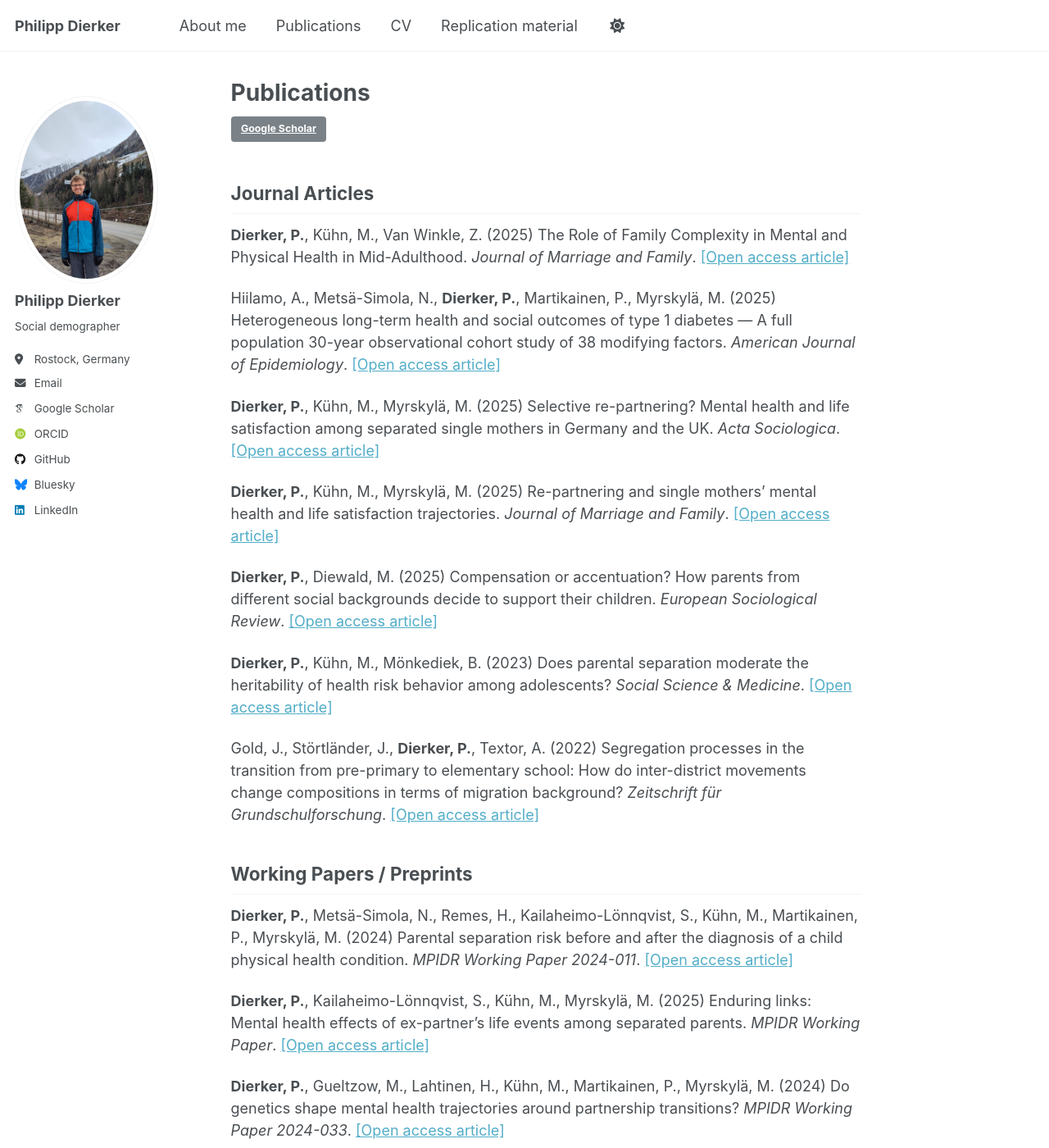
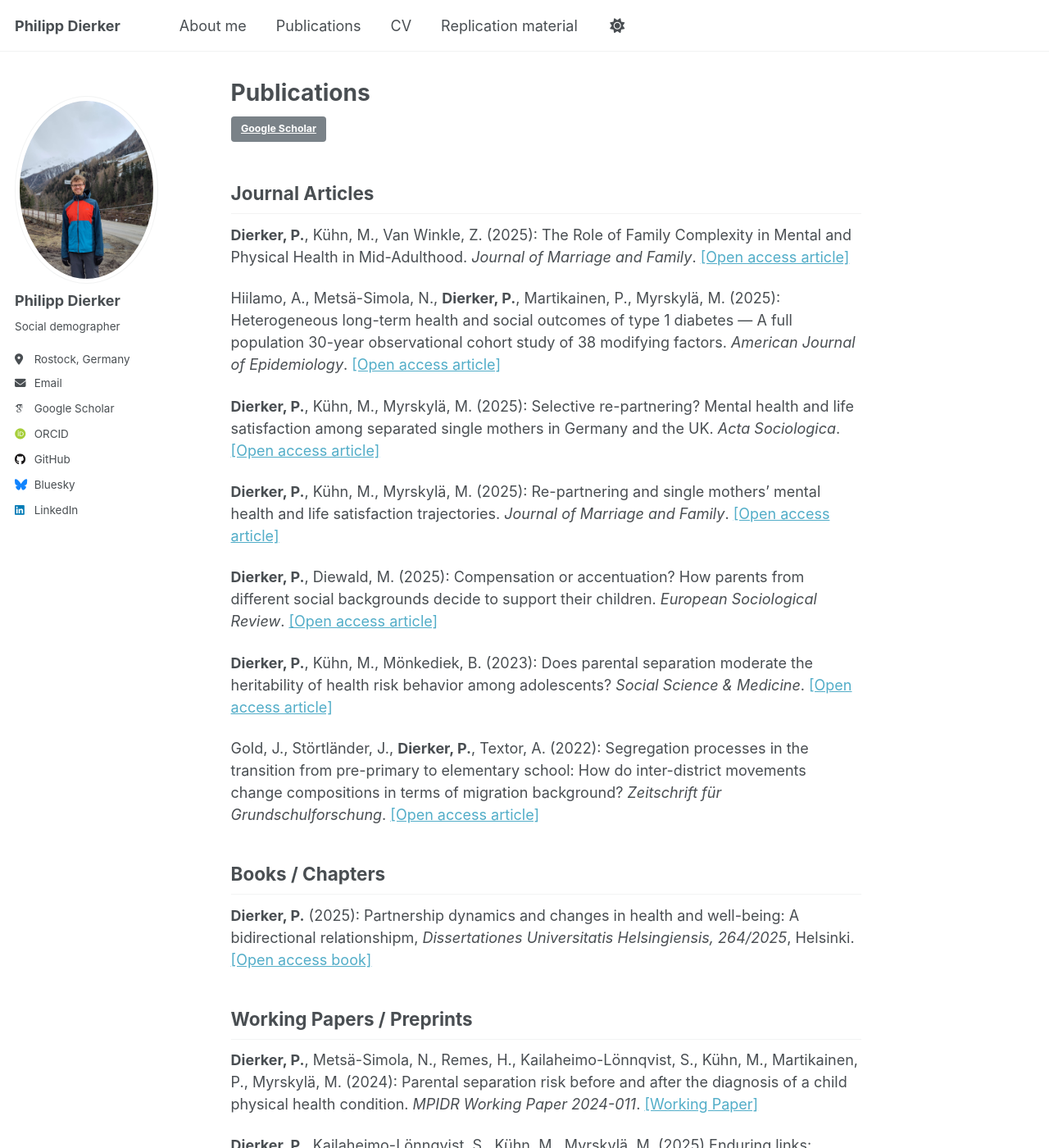
Before and after one commit to philippdierker/philippdierker.github.io, a Jekyll site: the page built from _pages/publications.md, in a window 1280 px wide and 1400 px high. Shown: the whole window at 82% size. Built offline with Jekyll 4.4.1, drawn with Linux system fonts in a browser that asks for light colours; some web fonts are replaced; a script that is not in the unit is left out; some of the changed lines change nothing that is shown; some of the changed text lies outside the part shown.

Commit message:
Update publications.md

```diff
--- a/_pages/publications.md
+++ b/_pages/publications.md
@@ -10,47 +10,32 @@
 
 ## Journal Articles
 
-**Dierker, P.**, Kühn, M., Van Winkle, Z. (2025) The Role of Family Complexity in Mental and Physical Health in Mid-Adulthood. _Journal of Marriage and Family_. [[Open access article]](https://doi.org/10.1111/jomf.70019)
+**Dierker, P.**, Kühn, M., Van Winkle, Z. (2025): The Role of Family Complexity in Mental and Physical Health in Mid-Adulthood. _Journal of Marriage and Family_. [[Open access article]](https://doi.org/10.1111/jomf.70019)
 
-Hiilamo, A., Metsä-Simola, N., **Dierker, P.**, Martikainen, P., Myrskylä, M. (2025) Heterogeneous long-term health and social outcomes of type 1 diabetes — A full population 30-year observational cohort study of 38 modifying factors. _American Journal of Epidemiology_. [[Open access article]](https://doi.org/10.1093/aje/kwaf028)
+Hiilamo, A., Metsä-Simola, N., **Dierker, P.**, Martikainen, P., Myrskylä, M. (2025): Heterogeneous long-term health and social outcomes of type 1 diabetes — A full population 30-year observational cohort study of 38 modifying factors. _American Journal of Epidemiology_. [[Open access article]](https://doi.org/10.1093/aje/kwaf028)
 
-**Dierker, P.**, Kühn, M., Myrskylä, M. (2025) Selective re-partnering? Mental health and life satisfaction among separated single mothers in Germany and the UK. _Acta Sociologica_. [[Open access article]](https://doi.org/10.1177/00016993241300435)
+**Dierker, P.**, Kühn, M., Myrskylä, M. (2025): Selective re-partnering? Mental health and life satisfaction among separated single mothers in Germany and the UK. _Acta Sociologica_. [[Open access article]](https://doi.org/10.1177/00016993241300435)
 
-**Dierker, P.**, Kühn, M., Myrskylä, M. (2025) Re-partnering and single mothers’ mental health and life satisfaction trajectories. _Journal of Marriage and Family_. [[Open access article]](https://doi.org/10.1111/jomf.13015)
+**Dierker, P.**, Kühn, M., Myrskylä, M. (2025): Re-partnering and single mothers’ mental health and life satisfaction trajectories. _Journal of Marriage and Family_. [[Open access article]](https://doi.org/10.1111/jomf.13015)
 
-**Dierker, P.**, Diewald, M. (2025) Compensation or accentuation? How parents from different social backgrounds decide to support their children. _European Sociological Review_. [[Open access article]](https://doi.org/10.1093/esr/jcae010)
+**Dierker, P.**, Diewald, M. (2025): Compensation or accentuation? How parents from different social backgrounds decide to support their children. _European Sociological Review_. [[Open access article]](https://doi.org/10.1093/esr/jcae010)
 
-**Dierker, P.**, Kühn, M., Mönkediek, B. (2023) Does parental separation moderate the heritability of health risk behavior among adolescents? _Social Science & Medicine_. [[Open access article]](https://doi.org/10.1016/j.socscimed.2023.116070)
+**Dierker, P.**, Kühn, M., Mönkediek, B. (2023): Does parental separation moderate the heritability of health risk behavior among adolescents? _Social Science & Medicine_. [[Open access article]](https://doi.org/10.1016/j.socscimed.2023.116070)
 
-Gold, J., Störtländer, J., **Dierker, P.**, Textor, A. (2022) Segregation processes in the transition from pre-primary to elementary school: How do inter-district movements change compositions in terms of migration background? _Zeitschrift für Grundschulforschung_. [[Open access article]](https://doi.org/10.1007/s42278-021-00128-5)
+Gold, J., Störtländer, J., **Dierker, P.**, Textor, A. (2022): Segregation processes in the transition from pre-primary to elementary school: How do inter-district movements change compositions in terms of migration background? _Zeitschrift für Grundschulforschung_. [[Open access article]](https://doi.org/10.1007/s42278-021-00128-5)
+
+
+## Books / Chapters
+
+**Dierker, P.** (2025): Partnership dynamics and changes in health and well-being: A bidirectional relationshipm, _Dissertationes Universitatis Helsingiensis, 264/2025_, Helsinki. [[Open access book]](https://helda.helsinki.fi/items/27244d57-7342-4244-8ba2-8238e2f314a0)
 
 
 ## Working Papers / Preprints
 
-**Dierker, P.**, Metsä-Simola, N., Remes, H., Kailaheimo-Lönnqvist, S., Kühn, M., Martikainen, P., Myrskylä, M. (2024) Parental separation risk before and after the diagnosis of a child physical health condition. _MPIDR Working Paper 2024-011_. [[Open access article]](https://doi.org/10.4054/MPIDR-WP-2024-011)
+**Dierker, P.**, Metsä-Simola, N., Remes, H., Kailaheimo-Lönnqvist, S., Kühn, M., Martikainen, P., Myrskylä, M. (2024): Parental separation risk before and after the diagnosis of a child physical health condition. _MPIDR Working Paper 2024-011_. [[Working Paper]](https://doi.org/10.4054/MPIDR-WP-2024-011)
 
-**Dierker, P.**, Kailaheimo-Lönnqvist, S., Kühn, M., Myrskylä, M. (2025) Enduring links: Mental health effects of ex-partner’s life events among separated parents. _MPIDR Working Paper_. [[Open access article]](https://www.demogr.mpg.de/en/publications_databases_6118/publications_1904/mpidr_working_papers/enduring_links_mental_health_effects_of_ex_partner_s_life_events_among_separated_parents_8444)
+**Dierker, P.**, Kailaheimo-Lönnqvist, S., Kühn, M., Myrskylä, M. (2025) Enduring links: Mental health effects of ex-partner’s life events among separated parents. _MPIDR Working Paper_. [[Working Paper]](https://www.demogr.mpg.de/en/publications_databases_6118/publications_1904/mpidr_working_papers/enduring_links_mental_health_effects_of_ex_partner_s_life_events_among_separated_parents_8444)
 
-**Dierker, P.**, Gueltzow, M., Lahtinen, H., Kühn, M., Martikainen, P., Myrskylä, M. (2024) Do genetics shape mental health trajectories around partnership transitions? _MPIDR Working Paper 2024-033_. [[Open access article]](https://doi.org/10.4054/MPIDR-WP-2024-033)
+**Dierker, P.**, Gueltzow, M., Lahtinen, H., Kühn, M., Martikainen, P., Myrskylä, M. (2024) Do genetics shape mental health trajectories around partnership transitions? _MPIDR Working Paper 2024-033_. [[Working Paper]](https://doi.org/10.4054/MPIDR-WP-2024-033)
 
-Ruks, M., Starr, A., **Dierker, P.** (2024) Investigating the heritability of school grades from age 10 to 16 using biometric growth curve models. _PsyArXiv_. [[Open access article]](https://doi.org/10.31234/osf.io/vecy9)
-
-
-## Books / Chapters
-
-(If applicable; add entries in the same style.)
-
-
-## In Preparation
-
-**Dierker, P.**, Ophir, A., Hiekel, N. (in prep.) Partnership formation and changes in fertility intentions.
-
-**Dierker, P.**, Metsä-Simola, N., Volotinen, L., Remes, H., Kühn, M., Baranowska-Rataj, A., Martikainen, P. (in prep.) Mental health effects of separation and re-partnering among parents of underage children.
-
-Metsä-Simola, N., **Dierker, P.**, Remes, H., Goisis, A. (in prep.) Children’s ADHD symptoms and maternal mental health in Germany and the UK: Is the association bi-directional?
-
-**Dierker, P.**, Laß, I. (in prep.) The link between declining health expectations and childbearing plans.
-
-Hiilamo, A., **Dierker, P.** (in prep.) Heterogeneous educational consequences of chronic somatic health conditions in childhood. [[Open access article]](https://www.crd.york.ac.uk/PROSPERO/display_record.php?RecordID=518228)
-
-Bister, L., **Dierker, P.** (in prep.) Family complexities and stress during early life: Assessing biomarkers of sexual maturation in boys and girls in Germany.
+Ruks, M., Starr, A., **Dierker, P.** (2024) Investigating the heritability of school grades from age 10 to 16 using biometric growth curve models. _PsyArXiv_. [[Preprint]](https://doi.org/10.31234/osf.io/vecy9)
```
